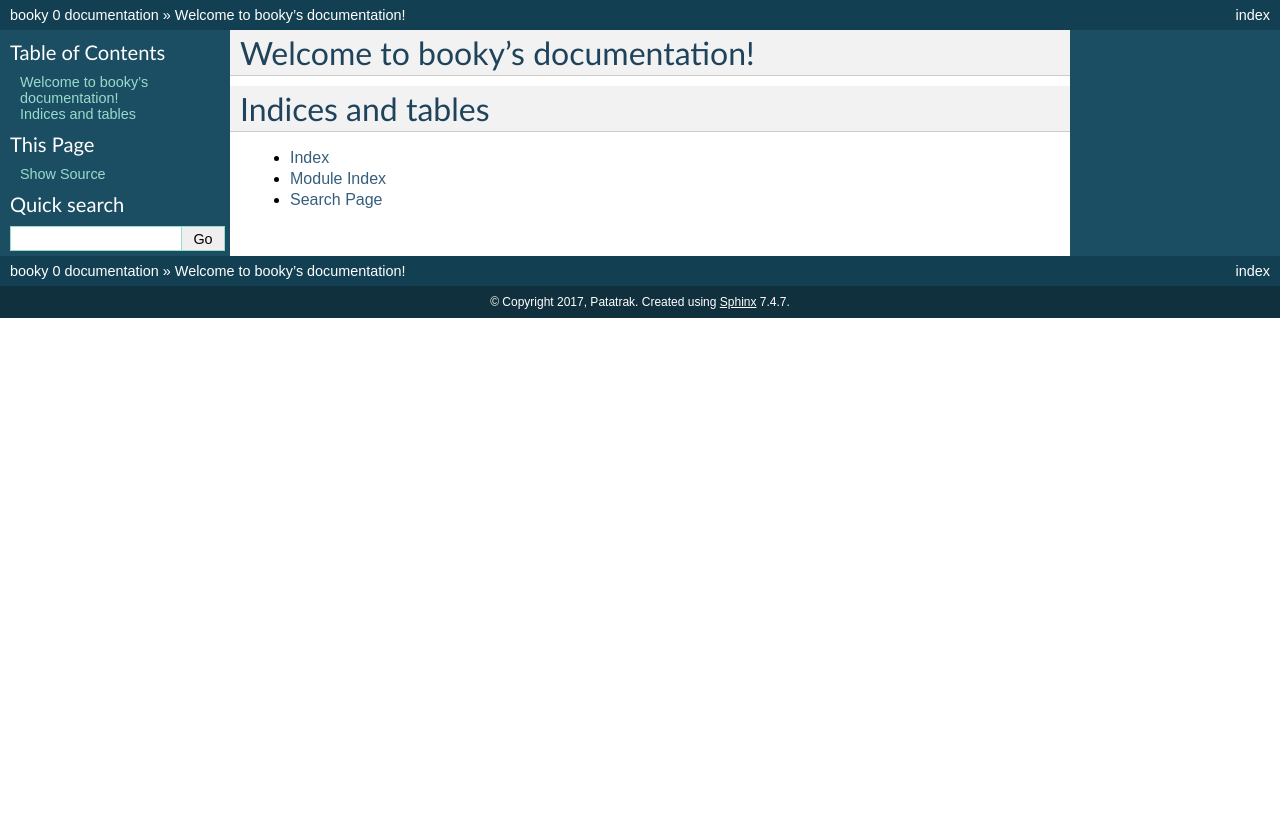
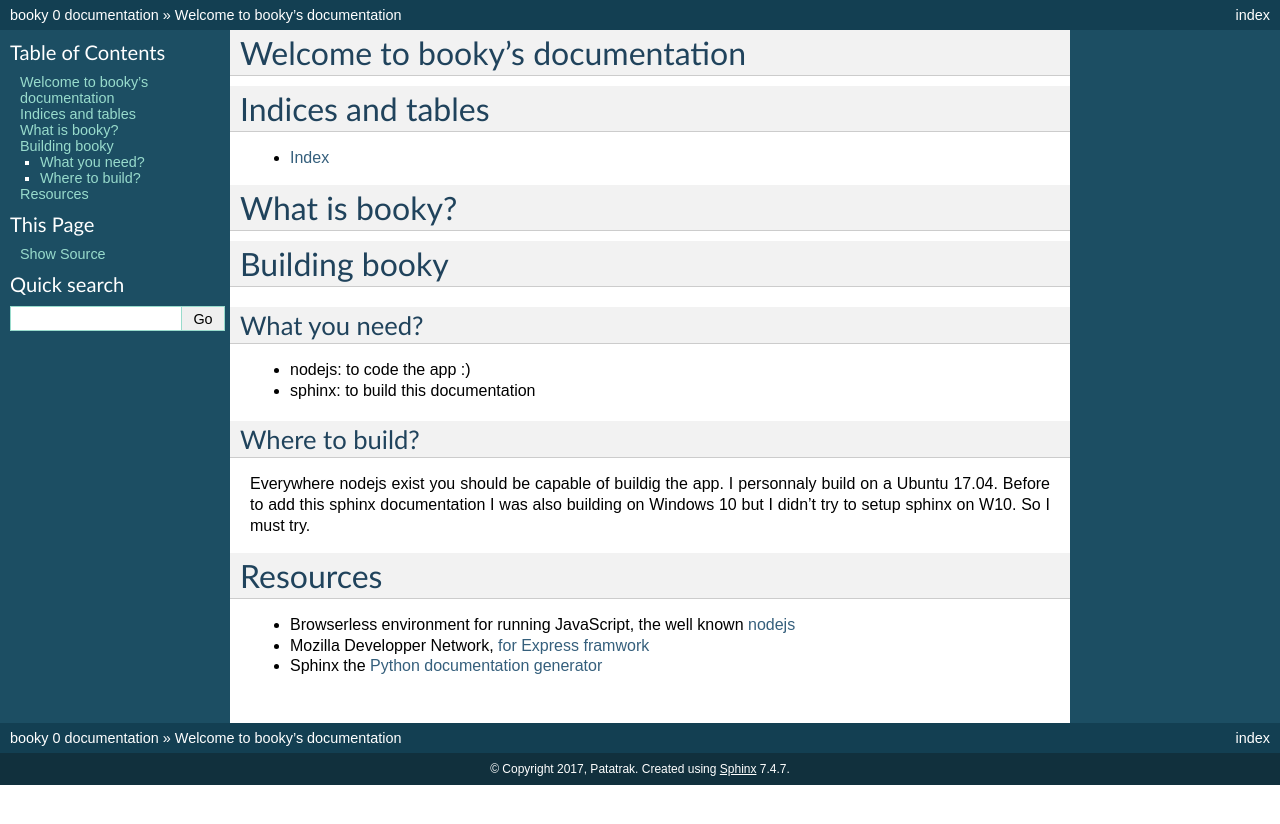
Before and after one commit to patatrak/booky, a Sphinx documentation site: the page built from doc/source/index.rst, in a window 1280 px wide. Shown: the top 824 px of the page. Built offline with Sphinx 7.4.7, drawn with Linux system fonts in a browser that asks for light colours.

Commit message:
[doc] update sphinx doc: add stuff

```diff
--- a/doc/source/index.rst
+++ b/doc/source/index.rst
@@ -3,18 +3,41 @@
    You can adapt this file completely to your liking, but it should at least
    contain the root `toctree` directive.
 
-Welcome to booky's documentation!
-=================================
+Welcome to booky's documentation
+################################
 
 .. toctree::
-   :maxdepth: 2
+   :maxdepth: 3
    :caption: Contents:
 
 
 
 Indices and tables
-==================
+##################
 
 * :ref:`genindex`
-* :ref:`modindex`
-* :ref:`search`
+
+What is booky?
+##############
+
+Building booky
+##############
+
+What you need?
+==============
+- nodejs: to code the app :)
+- sphinx: to build this documentation
+
+Where to build?
+===============
+
+Everywhere nodejs exist you should be capable of buildig the app. I personnaly build
+on a Ubuntu 17.04. Before to add this sphinx documentation I was also building on Windows 10
+but I didn't try to setup sphinx on W10. So I must try.
+
+Resources
+#########
+
+* Browserless environment for running JavaScript, the well known `nodejs <https://nodejs.org/en/>`_
+* Mozilla Developper Network, `for Express framwork <https://developer.mozilla.org/en-US/docs/Learn/Server-side/Express_Nodejs>`_
+* Sphinx the `Python documentation generator <http://www.sphinx-doc.org/en/stable/index.html>`_
```
